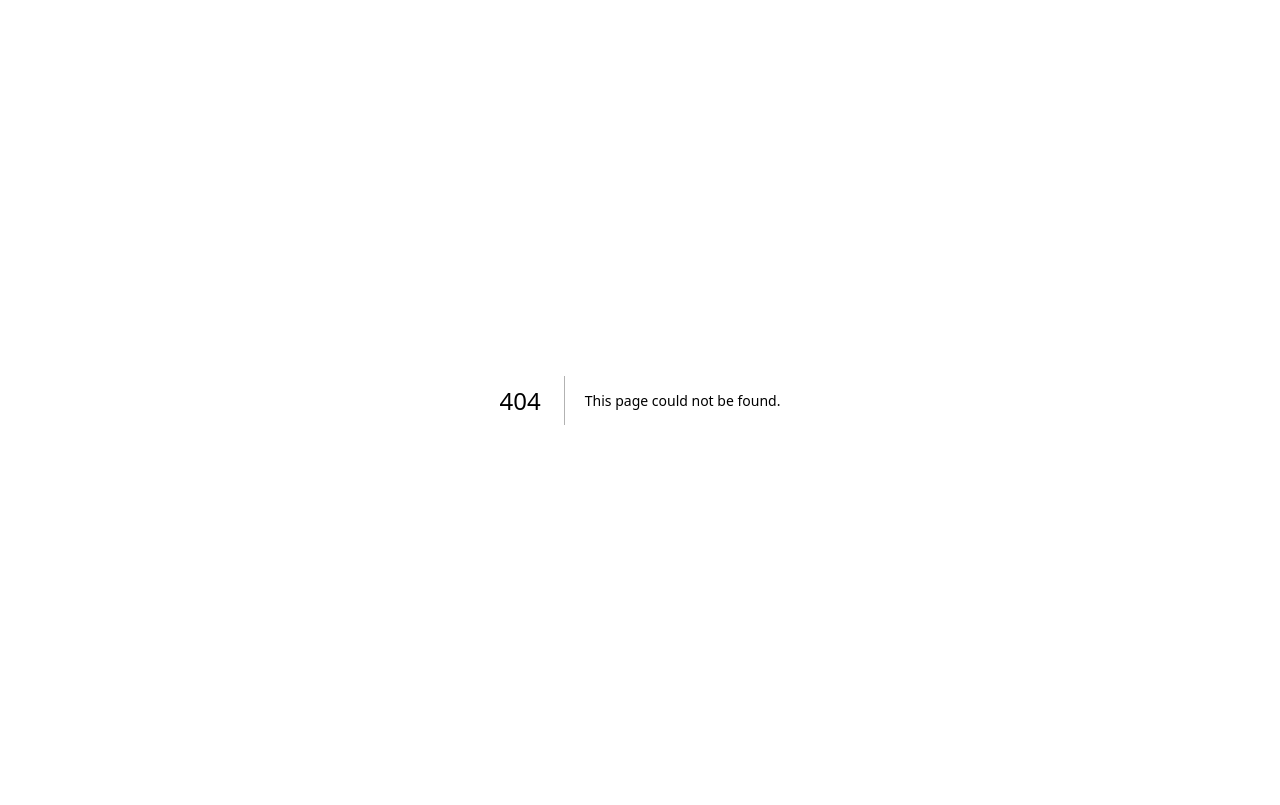
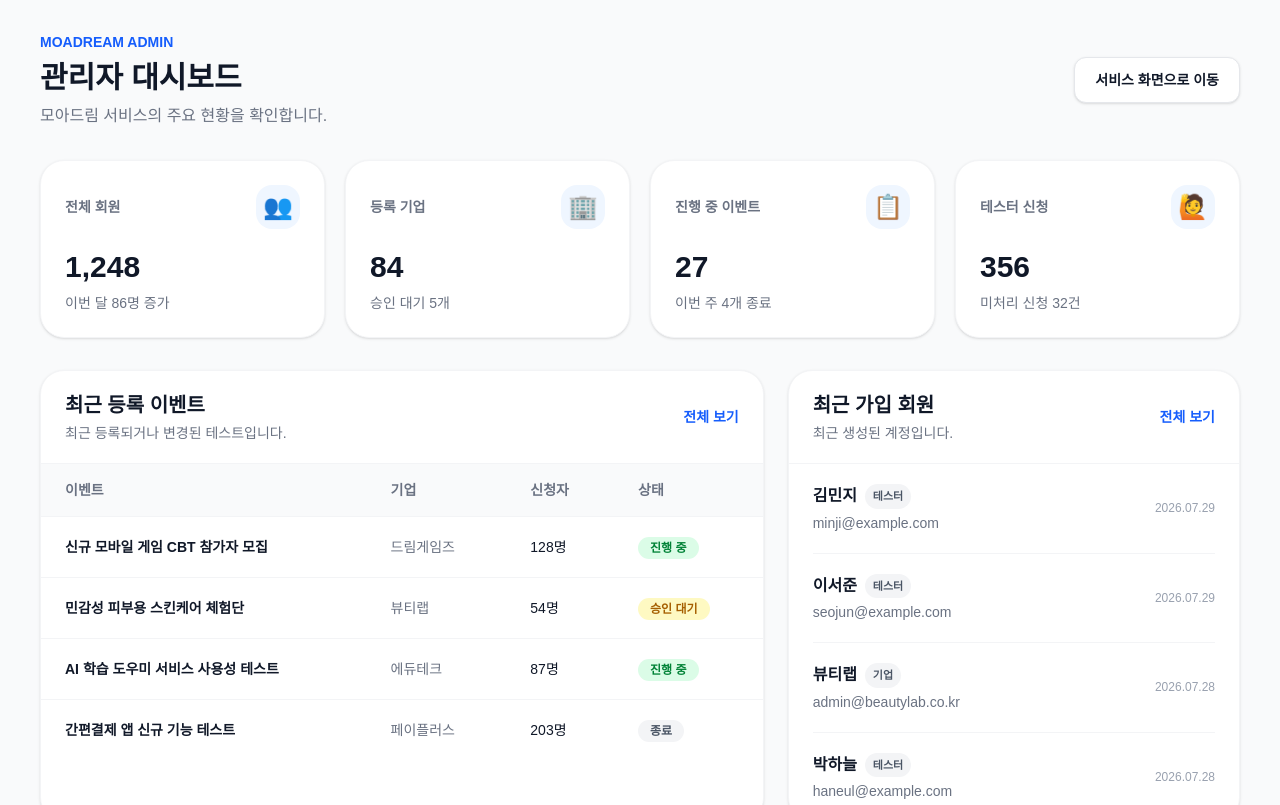
Before and after one commit to baektom/ilsan, a Next.js app: page /admin in a window 1280 px wide. Before the commit this address had no page. Shown: the top 805 px of the page. Built offline with nearby package versions, Linux system fonts and the light colour scheme.

Commit message:
feat: add initial admin pages

```diff
--- /dev/null
+++ b/app/admin/page.tsx
@@ -0,0 +1,291 @@
+import Link from "next/link";
+
+const summaryCards = [
+  {
+    title: "전체 회원",
+    value: "1,248",
+    description: "이번 달 86명 증가",
+    icon: "👥",
+    href: "/admin/users",
+  },
+  {
+    title: "등록 기업",
+    value: "84",
+    description: "승인 대기 5개",
+    icon: "🏢",
+    href: "/admin/companies",
+  },
+  {
+    title: "진행 중 이벤트",
+    value: "27",
+    description: "이번 주 4개 종료",
+    icon: "📋",
+    href: "/admin/events",
+  },
+  {
+    title: "테스터 신청",
+    value: "356",
+    description: "미처리 신청 32건",
+    icon: "🙋",
+    href: "/admin/testers",
+  },
+];
+
+const recentEvents = [
+  {
+    id: 1,
+    title: "신규 모바일 게임 CBT 참가자 모집",
+    company: "드림게임즈",
+    status: "진행 중",
+    applicants: 128,
+  },
+  {
+    id: 2,
+    title: "민감성 피부용 스킨케어 체험단",
+    company: "뷰티랩",
+    status: "승인 대기",
+    applicants: 54,
+  },
+  {
+    id: 3,
+    title: "AI 학습 도우미 서비스 사용성 테스트",
+    company: "에듀테크",
+    status: "진행 중",
+    applicants: 87,
+  },
+  {
+    id: 4,
+    title: "간편결제 앱 신규 기능 테스트",
+    company: "페이플러스",
+    status: "종료",
+    applicants: 203,
+  },
+];
+
+const recentUsers = [
+  {
+    id: 1,
+    name: "김민지",
+    email: "minji@example.com",
+    type: "테스터",
+    joinedAt: "2026.07.29",
+  },
+  {
+    id: 2,
+    name: "이서준",
+    email: "seojun@example.com",
+    type: "테스터",
+    joinedAt: "2026.07.29",
+  },
+  {
+    id: 3,
+    name: "뷰티랩",
+    email: "admin@beautylab.co.kr",
+    type: "기업",
+    joinedAt: "2026.07.28",
+  },
+  {
+    id: 4,
+    name: "박하늘",
+    email: "haneul@example.com",
+    type: "테스터",
+    joinedAt: "2026.07.28",
+  },
+];
+
+function getStatusStyle(status: string) {
+  if (status === "진행 중") {
+    return "bg-green-100 text-green-700";
+  }
+
+  if (status === "승인 대기") {
+    return "bg-yellow-100 text-yellow-700";
+  }
+
+  return "bg-gray-100 text-gray-600";
+}
+
+export default function AdminDashboardPage() {
+  return (
+    <main className="min-h-screen bg-gray-50 px-5 py-8 text-gray-900 md:px-10">
+      <div className="mx-auto max-w-7xl">
+        <header className="mb-8 flex flex-col justify-between gap-4 md:flex-row md:items-center">
+          <div>
+            <p className="mb-2 text-sm font-semibold text-blue-600">
+              MOADREAM ADMIN
+            </p>
+
+            <h1 className="text-3xl font-black">관리자 대시보드</h1>
+
+            <p className="mt-2 text-gray-500">
+              모아드림 서비스의 주요 현황을 확인합니다.
+            </p>
+          </div>
+
+          <Link
+            href="/"
+            className="w-fit rounded-xl border border-gray-200 bg-white px-5 py-3 text-sm font-semibold shadow-sm transition hover:bg-gray-100"
+          >
+            서비스 화면으로 이동
+          </Link>
+        </header>
+
+        <section className="grid gap-5 sm:grid-cols-2 xl:grid-cols-4">
+          {summaryCards.map((card) => (
+            <Link
+              key={card.title}
+              href={card.href}
+              className="rounded-3xl border border-gray-100 bg-white p-6 shadow-sm transition hover:-translate-y-1 hover:shadow-lg"
+            >
+              <div className="mb-5 flex items-center justify-between">
+                <span className="text-sm font-bold text-gray-500">
+                  {card.title}
+                </span>
+
+                <span className="flex h-11 w-11 items-center justify-center rounded-2xl bg-blue-50 text-2xl">
+                  {card.icon}
+                </span>
+              </div>
+
+              <p className="text-3xl font-black">{card.value}</p>
+
+              <p className="mt-2 text-sm text-gray-500">{card.description}</p>
+            </Link>
+          ))}
+        </section>
+
+        <section className="mt-8 grid gap-6 xl:grid-cols-[1.6fr_1fr]">
+          <div className="overflow-hidden rounded-3xl border border-gray-100 bg-white shadow-sm">
+            <div className="flex items-center justify-between border-b border-gray-100 px-6 py-5">
+              <div>
+                <h2 className="text-xl font-bold">최근 등록 이벤트</h2>
+                <p className="mt-1 text-sm text-gray-500">
+                  최근 등록되거나 변경된 테스트입니다.
+                </p>
+              </div>
+
+              <Link
+                href="/admin/events"
+                className="text-sm font-bold text-blue-600 hover:text-blue-700"
+              >
+                전체 보기
+              </Link>
+            </div>
+
+            <div className="overflow-x-auto">
+              <table className="w-full min-w-[650px] text-left">
+                <thead className="bg-gray-50 text-sm text-gray-500">
+                  <tr>
+                    <th className="px-6 py-4 font-semibold">이벤트</th>
+                    <th className="px-6 py-4 font-semibold">기업</th>
+                    <th className="px-6 py-4 font-semibold">신청자</th>
+                    <th className="px-6 py-4 font-semibold">상태</th>
+                  </tr>
+                </thead>
+
+                <tbody>
+                  {recentEvents.map((event) => (
+                    <tr
+                      key={event.id}
+                      className="border-t border-gray-100 text-sm"
+                    >
+                      <td className="px-6 py-5 font-semibold">{event.title}</td>
+                      <td className="px-6 py-5 text-gray-500">
+                        {event.company}
+                      </td>
+                      <td className="px-6 py-5">{event.applicants}명</td>
+                      <td className="px-6 py-5">
+                        <span
+                          className={`rounded-full px-3 py-1 text-xs font-bold ${getStatusStyle(
+                            event.status,
+                          )}`}
+                        >
+                          {event.status}
+                        </span>
+                      </td>
+                    </tr>
+                  ))}
+                </tbody>
+              </table>
+            </div>
+          </div>
+
+          <div className="rounded-3xl border border-gray-100 bg-white shadow-sm">
+            <div className="flex items-center justify-between border-b border-gray-100 px-6 py-5">
+              <div>
+                <h2 className="text-xl font-bold">최근 가입 회원</h2>
+                <p className="mt-1 text-sm text-gray-500">
+                  최근 생성된 계정입니다.
+                </p>
+              </div>
+
+              <Link
+                href="/admin/users"
+                className="text-sm font-bold text-blue-600 hover:text-blue-700"
+              >
+                전체 보기
+              </Link>
+            </div>
+
+            <div className="divide-y divide-gray-100 px-6">
+              {recentUsers.map((user) => (
+                <div
+                  key={user.id}
+                  className="flex items-center justify-between gap-4 py-5"
+                >
+                  <div className="min-w-0">
+                    <div className="flex items-center gap-2">
+                      <p className="truncate font-bold">{user.name}</p>
+
+                      <span className="rounded-full bg-gray-100 px-2 py-1 text-[11px] font-semibold text-gray-600">
+                        {user.type}
+                      </span>
+                    </div>
+
+                    <p className="mt-1 truncate text-sm text-gray-500">
+                      {user.email}
+                    </p>
+                  </div>
+
+                  <span className="shrink-0 text-xs text-gray-400">
+                    {user.joinedAt}
+                  </span>
+                </div>
+              ))}
+            </div>
+          </div>
+        </section>
+
+        <section className="mt-8 rounded-3xl bg-gradient-to-r from-blue-600 to-indigo-600 p-7 text-white shadow-lg">
+          <div className="flex flex-col justify-between gap-6 md:flex-row md:items-center">
+            <div>
+              <p className="text-sm font-semibold text-blue-100">
+                관리자 빠른 작업
+              </p>
+
+              <h2 className="mt-2 text-2xl font-black">
+                공지사항을 작성하거나 승인 대기 항목을 확인하세요.
+              </h2>
+            </div>
+
+            <div className="flex flex-wrap gap-3">
+              <Link
+                href="/admin/notices"
+                className="rounded-xl bg-white px-5 py-3 text-sm font-bold text-blue-700 transition hover:bg-blue-50"
+              >
+                공지사항 작성
+              </Link>
+
+              <Link
+                href="/admin/companies"
+                className="rounded-xl border border-white/40 px-5 py-3 text-sm font-bold transition hover:bg-white/10"
+              >
+                기업 승인 확인
+              </Link>
+            </div>
+          </div>
+        </section>
+      </div>
+    </main>
+  );
+}
```
